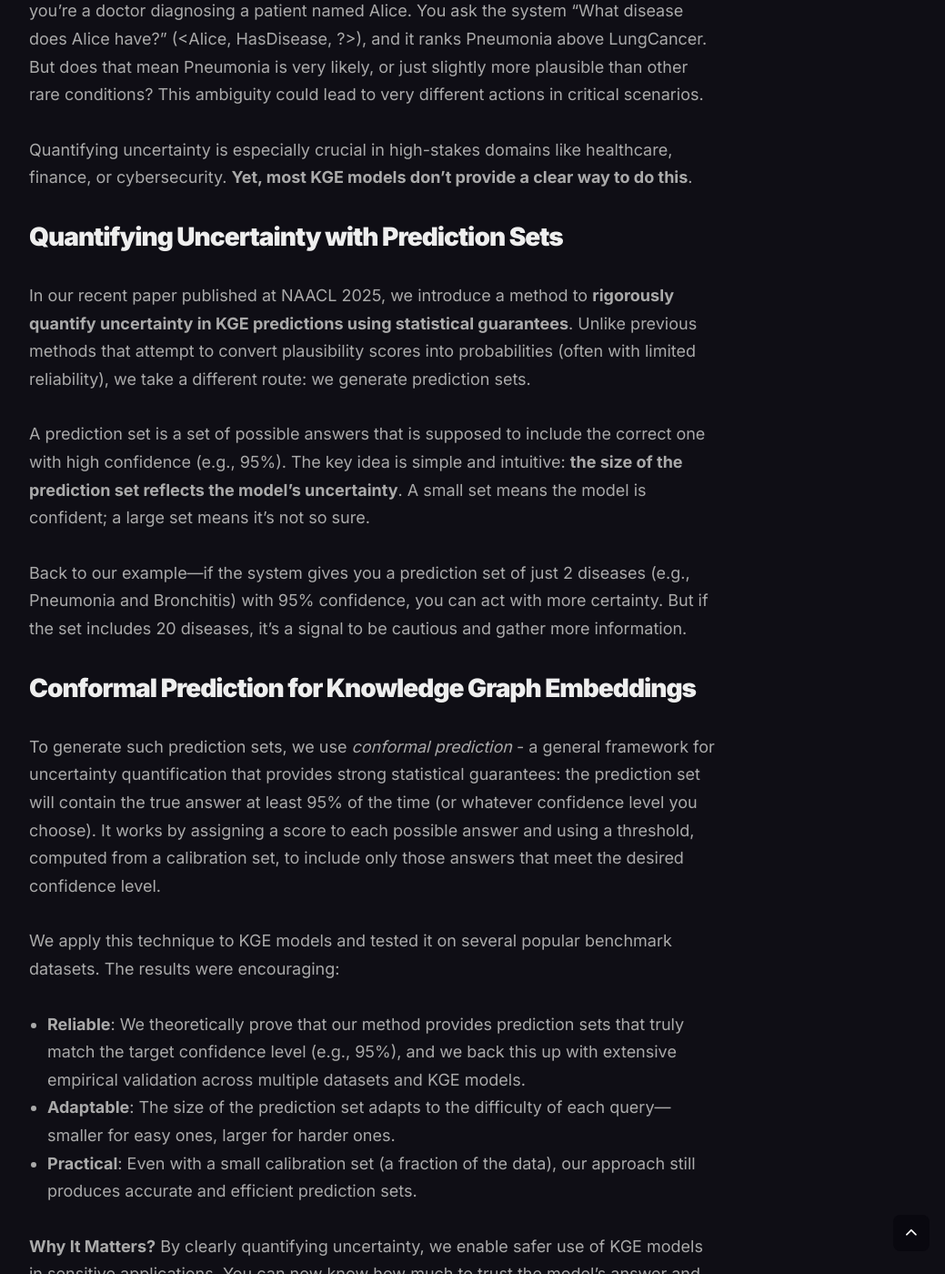
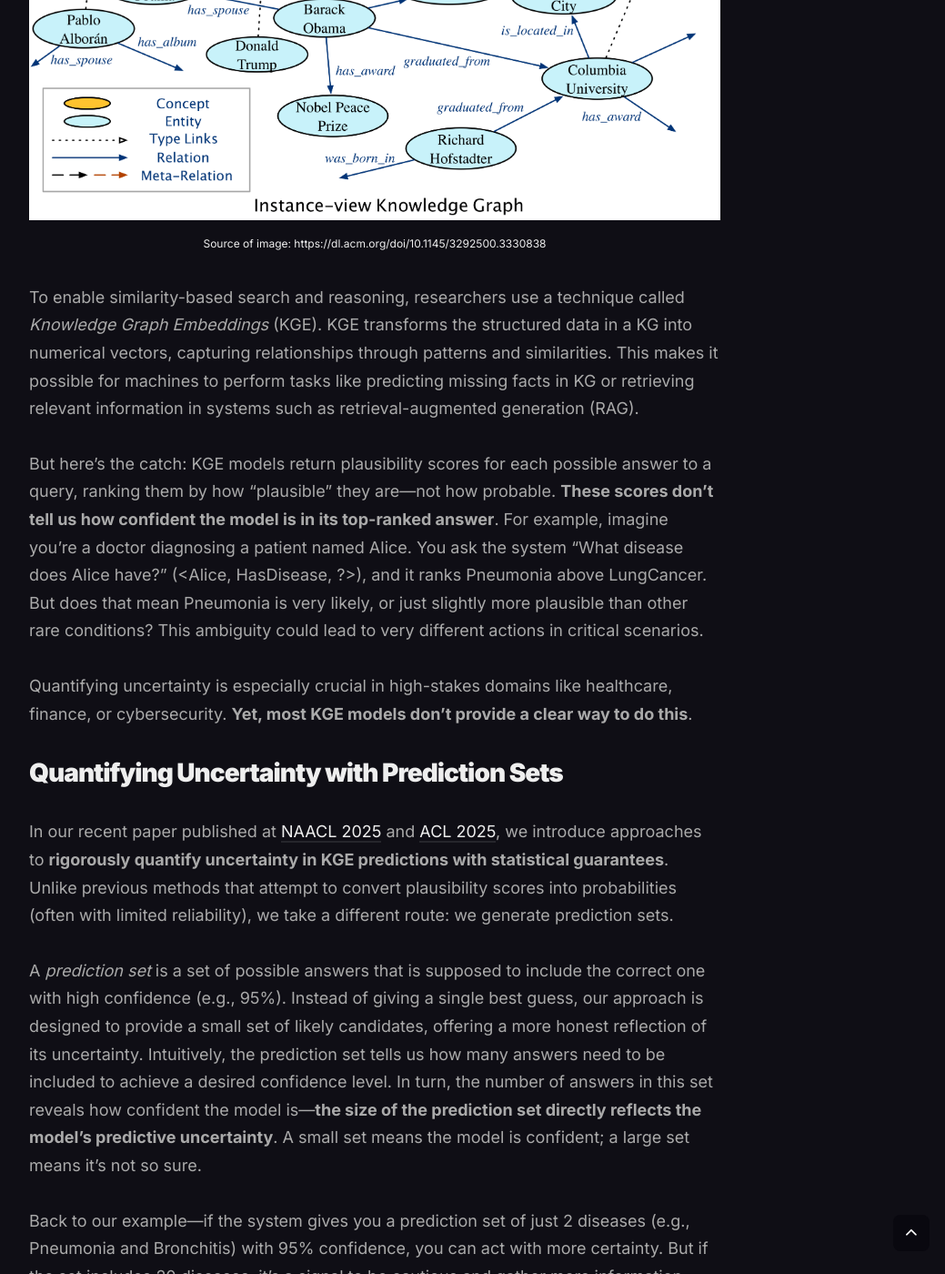
Before and after one commit to ZhuYuqicheng/ZhuYuqicheng.github.io, a Jekyll site: the page built from _posts/2025-04-03-KGCP.markdown, in a window 1280 px wide and 1400 px high, scrolled down 1527 px. Shown: the whole window at 91% size, without its empty margins (228-1267 px from the left). Built offline with Jekyll 4.4.1, drawn with Linux system fonts in a browser that asks for light colours; nearby versions of some CDN libraries; some of the changed text lies outside the part shown.

Commit message:
update KGCP blog

```diff
--- a/_posts/2025-04-03-KGCP.markdown
+++ b/_posts/2025-04-03-KGCP.markdown
@@ -10,6 +10,9 @@ image:  '/images/06.jpg'
 
 In a world flooded with data, making sense of complex relationships is more important than ever. That’s where *knowledge graphs* (KGs) come in. KGs organize facts about entities—like people, places, and things—and how they’re connected. They power many of the tools we use every day, from search engines to recommendation systems.
 
+![KG overview](/images/KG_overview.png)
+*Source of image: https://dl.acm.org/doi/10.1145/3292500.3330838*
+
 To enable similarity-based search and reasoning, researchers use a technique called *Knowledge Graph Embeddings* (KGE). KGE transforms the structured data in a KG into numerical vectors, capturing relationships through patterns and similarities. This makes it possible for machines to perform tasks like predicting missing facts in KG or retrieving relevant information in systems such as retrieval-augmented generation (RAG).
 
 But here's the catch: KGE models return plausibility scores for each possible answer to a query, ranking them by how "plausible" they are—not how probable. **These scores don't tell us how confident the model is in its top-ranked answer**. For example, imagine you're a doctor diagnosing a patient named Alice. You ask the system "What disease does Alice have?" (<Alice, HasDisease, ?>), and it ranks Pneumonia above LungCancer. But does that mean Pneumonia is very likely, or just slightly more plausible than other rare conditions? This ambiguity could lead to very different actions in critical scenarios.
@@ -18,15 +21,19 @@ Quantifying uncertainty is especially crucial in high-stakes domains like health
 
 ## Quantifying Uncertainty with Prediction Sets
 
-In our recent paper published at NAACL 2025, we introduce a method to **rigorously quantify uncertainty in KGE predictions using statistical guarantees**. Unlike previous methods that attempt to convert plausibility scores into probabilities (often with limited reliability), we take a different route: we generate prediction sets.
+In our recent paper published at [NAACL 2025](https://aclanthology.org/2025.naacl-long.32/) and [ACL 2025](https://arxiv.org/abs/2505.16877), we introduce approaches to **rigorously quantify uncertainty in KGE predictions with statistical guarantees**. Unlike previous methods that attempt to convert plausibility scores into probabilities (often with limited reliability), we take a different route: we generate prediction sets.
 
-A prediction set is a set of possible answers that is supposed to include the correct one with high confidence (e.g., 95%). The key idea is simple and intuitive: **the size of the prediction set reflects the model’s uncertainty**. A small set means the model is confident; a large set means it's not so sure.
+A *prediction set* is a set of possible answers that is supposed to include the correct one with high confidence (e.g., 95%). Instead of giving a single best guess, our approach is designed to provide a small set of likely candidates, offering a more honest reflection of its uncertainty.
+Intuitively, the prediction set tells us how many answers need to be included to achieve a desired confidence level. In turn, the number of answers in this set reveals how confident the model is—**the size of the prediction set directly reflects the model’s predictive uncertainty**.
+A small set means the model is confident; a large set means it's not so sure.
 
 Back to our example—if the system gives you a prediction set of just 2 diseases (e.g., Pneumonia and Bronchitis) with 95% confidence, you can act with more certainty. But if the set includes 20 diseases, it’s a signal to be cautious and gather more information.
 
 ## Conformal Prediction for Knowledge Graph Embeddings
 
 To generate such prediction sets, we use *conformal prediction* - a general framework for uncertainty quantification that provides strong statistical guarantees: the prediction set will contain the true answer at least 95% of the time (or whatever confidence level you choose). It works by assigning a score to each possible answer and using a threshold, computed from a calibration set, to include only those answers that meet the desired confidence level.
+
+![KGCP overview](/images/KGCP_overview.png)
 
 We apply this technique to KGE models and tested it on several popular benchmark datasets. The results were encouraging:
 
@@ -36,6 +43,10 @@ We apply this technique to KGE models and tested it on several popular benchmark
 
 **Why It Matters?** By clearly quantifying uncertainty, we enable safer use of KGE models in sensitive applications. You can now know how much to trust the model’s answer and act accordingly. Our method works with a wide range of existing KGE models and can be extended to more advanced reasoning systems.
 
-**Want to Learn More?** We invite you to check out our full paper published at NAACL 2025: [Conformalized Answer Set Prediction for Knowledge Graph Embedding](https://arxiv.org/pdf/2408.08248). If you're curious about the technique or want to explore how it might fit your application, feel free to reach out. We’re excited to share and collaborate!
+**Want to Learn More?** We invite you to check out our full paper published at
+- NAACL 2025: [Conformalized Answer Set Prediction for Knowledge Graph Embedding](https://aclanthology.org/2025.naacl-long.32/).
+- ACL 2025: [Predicate-Conditional Conformalized Answer Sets for Knowledge Graph Embeddings](https://arxiv.org/abs/2505.16877)
+
+If you're curious about the technique or want to explore how it might fit your application, feel free to reach out. We’re excited to share and collaborate!
 
 **Key Takeaway**: KGE models often lack a built-in way to express uncertainty. With our conformal prediction-based approach, we can fill that gap—giving you trustworthy, interpretable answers backed by statistical guarantees.
```
Also changed, not shown: images/KGCP_overview.png (added), images/KG_overview.png (added).
